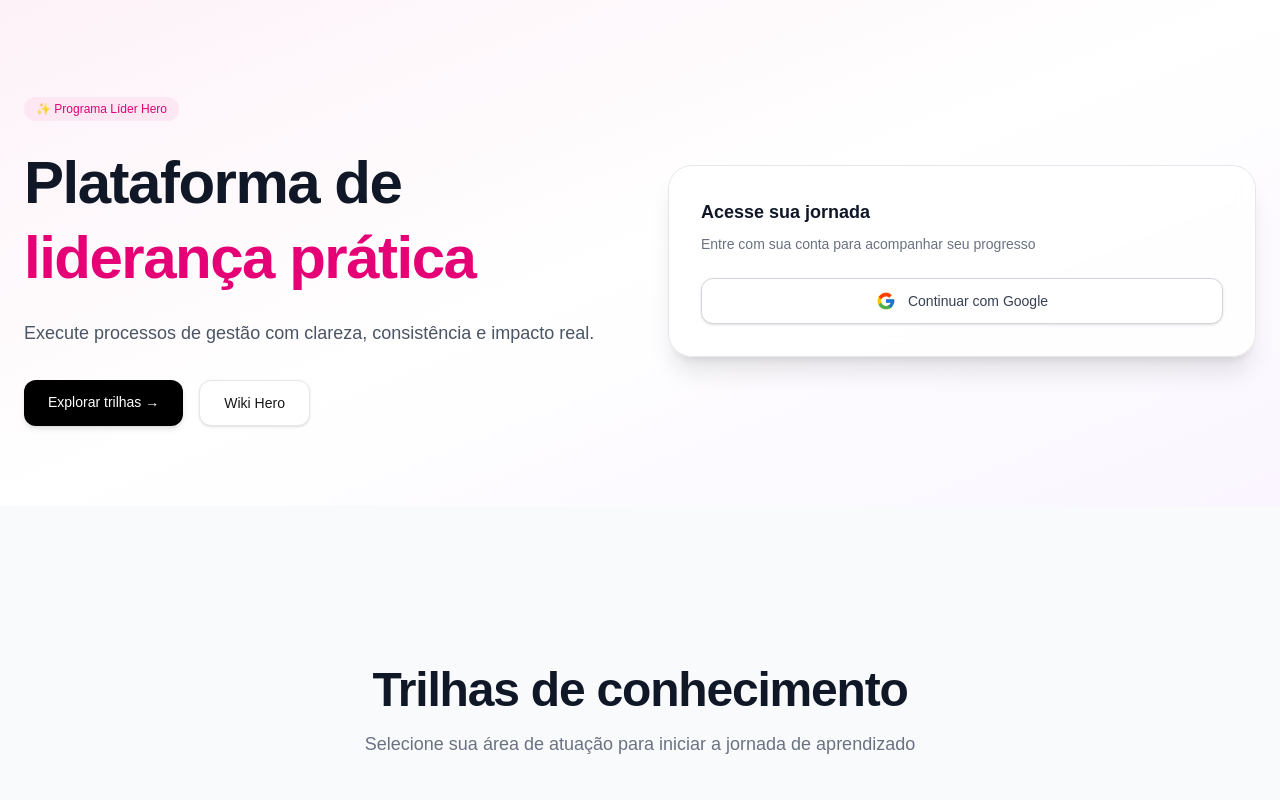
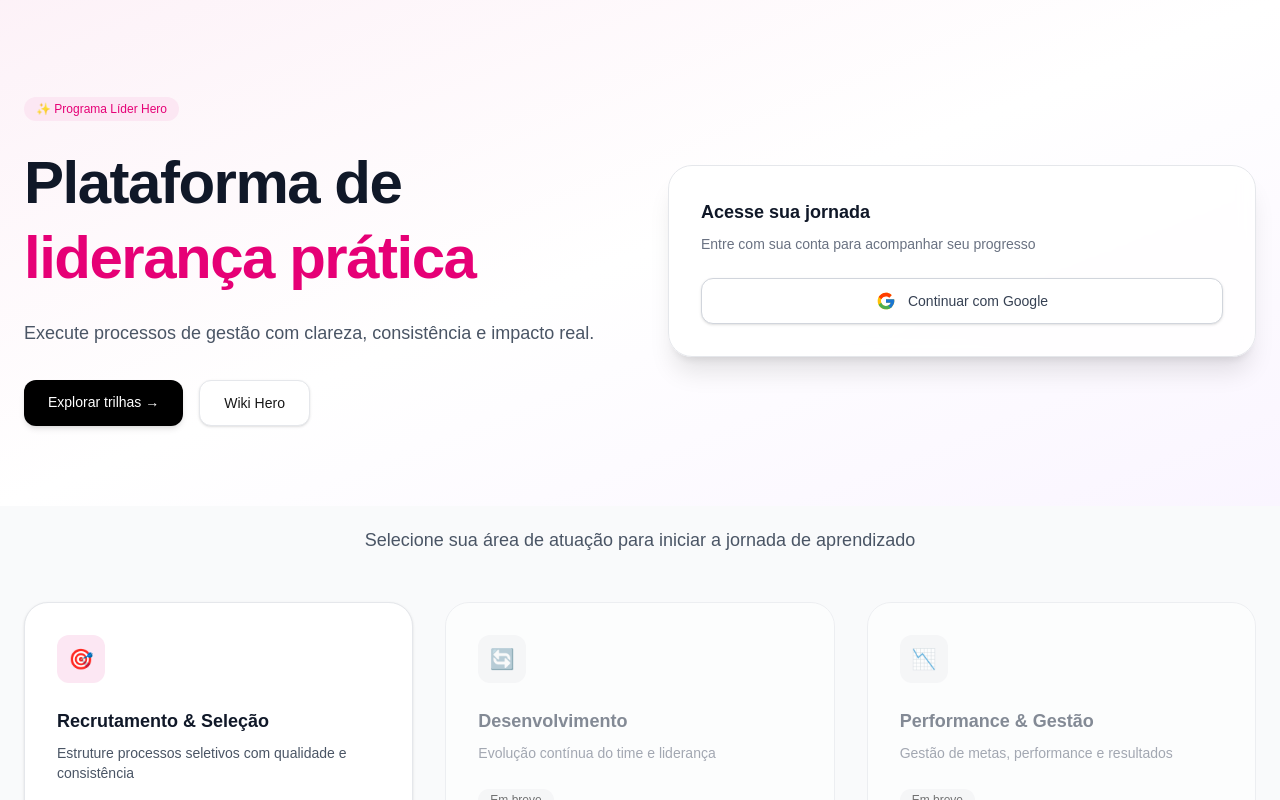
Before and after one commit to amandafrann/programa-lider-hero, a Next.js app: page / in a window 1280 px wide. Shown: the top 800 px of the page. Built offline with nearby package versions, Linux system fonts and the light colour scheme; no server answers.

Commit message:
atualizar tracks

```diff
--- a/app/components/Tracks.tsx
+++ b/app/components/Tracks.tsx
@@ -1,18 +1,16 @@
 export default function Tracks() {
   return (
-    <section className="max-w-7xl mx-auto px-6 py-40">
+    <section className="max-w-7xl mx-auto px-6 pb-24 -mt-10">
 
       {/* HEADER */}
-      <div className="text-center mb-20">
-
-        <h2 className="text-4xl md:text-5xl font-extrabold tracking-tight text-gray-900 mb-4">
+      <div className="text-center mb-12">
+        <h2 className="text-4xl md:text-5xl font-extrabold tracking-tight text-gray-900 mb-3">
           Trilhas de conhecimento
         </h2>
 
-        <p className="text-gray-500 text-lg max-w-2xl mx-auto">
+        <p className="text-gray-600 text-lg">
           Selecione sua área de atuação para iniciar a jornada de aprendizado
         </p>
-
       </div>
 
       {/* CARDS */}
@@ -29,11 +27,11 @@ export default function Tracks() {
             </div>
           </div>
 
-          <h3 className="text-xl font-semibold mb-2 text-gray-900">
+          <h3 className="text-lg font-semibold mb-2 text-gray-900">
             Recrutamento & Seleção
           </h3>
 
-          <p className="text-sm text-gray-600 mb-6 leading-relaxed">
+          <p className="text-sm text-gray-600 mb-6">
             Estruture processos seletivos com qualidade e consistência
           </p>
 
@@ -44,18 +42,17 @@ export default function Tracks() {
 
         {/* CARD BLOQUEADO */}
         <div className="bg-white border border-gray-200 rounded-3xl p-8 opacity-60">
-
           <div className="mb-6">
             <div className="w-12 h-12 flex items-center justify-center rounded-xl bg-gray-100 text-gray-400 text-xl">
               🔄
             </div>
           </div>
 
-          <h3 className="text-xl font-semibold mb-2 text-gray-700">
+          <h3 className="text-lg font-semibold mb-2 text-gray-700">
             Desenvolvimento
           </h3>
 
-          <p className="text-sm text-gray-500 mb-6 leading-relaxed">
+          <p className="text-sm text-gray-500 mb-6">
             Evolução contínua do time e liderança
           </p>
 
@@ -66,18 +63,17 @@ export default function Tracks() {
 
         {/* CARD BLOQUEADO */}
         <div className="bg-white border border-gray-200 rounded-3xl p-8 opacity-60">
-
           <div className="mb-6">
             <div className="w-12 h-12 flex items-center justify-center rounded-xl bg-gray-100 text-gray-400 text-xl">
               📉
             </div>
           </div>
 
-          <h3 className="text-xl font-semibold mb-2 text-gray-700">
+          <h3 className="text-lg font-semibold mb-2 text-gray-700">
             Performance & Gestão
           </h3>
 
-          <p className="text-sm text-gray-500 mb-6 leading-relaxed">
+          <p className="text-sm text-gray-500 mb-6">
             Gestão de metas, performance e resultados
           </p>
 
@@ -89,5 +85,5 @@ export default function Tracks() {
       </div>
 
     </section>
-  );
+  )
 }
```
